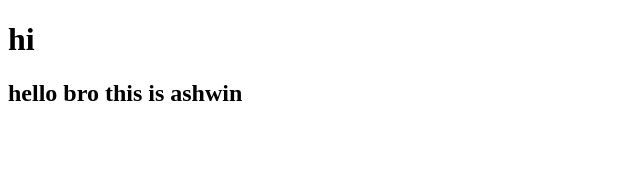
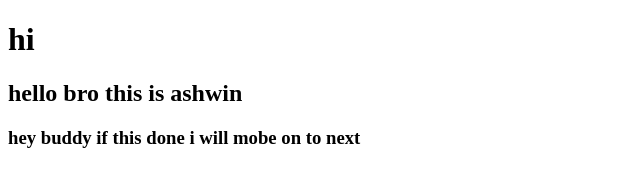
Before and after one commit to raja-ashwin/finally, a plain HTML site: page index.html in a window 1280 px wide. Shown: the whole page, without its empty margins (0-640 px from the left). Drawn offline with Linux system fonts and the light colour scheme.

Commit message:
Add heading for next steps in index.html

```diff
--- a/index.html
+++ b/index.html
@@ -8,5 +8,6 @@
 <body>
    <h1>hi</h1>
    <h2>hello bro this is ashwin</h2>
+   <h3>hey buddy if this done i will mobe on to next</h3>
 </body>
 </html>
```
